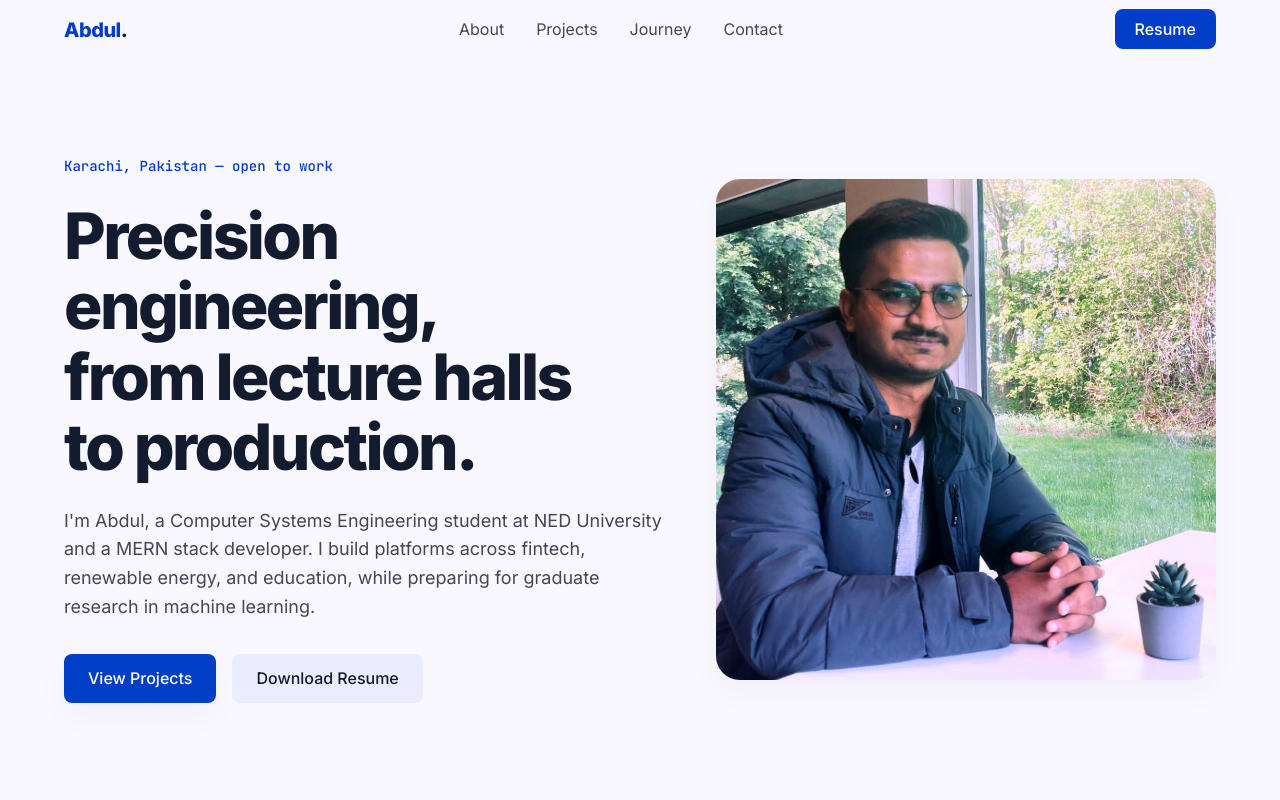
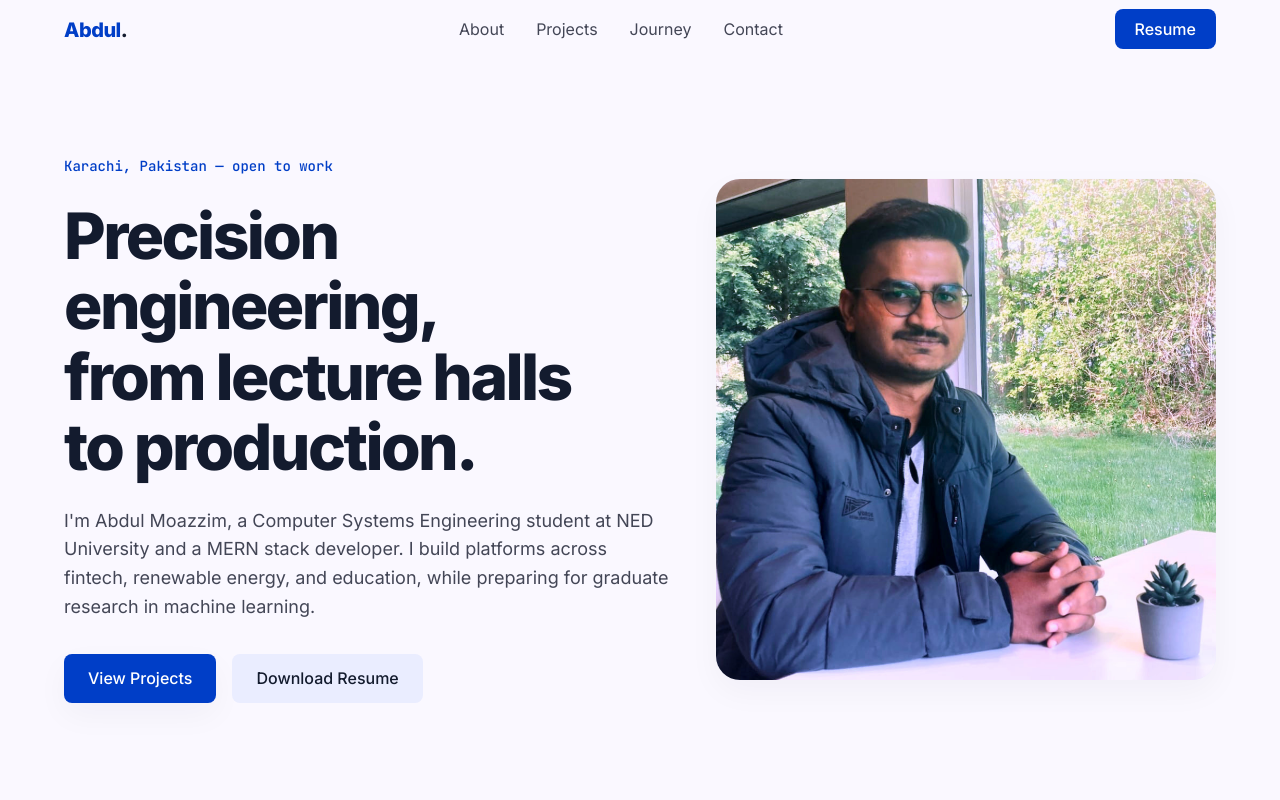
Before and after one commit to AbdulMoazzim/Portfolio, a Next.js app: page / in a window 1280 px wide. Shown: the top 800 px of the page. Built offline with nearby package versions, Linux system fonts and the light colour scheme.

Commit message:
Edited code

```diff
--- a/components/Hero.tsx
+++ b/components/Hero.tsx
@@ -16,7 +16,7 @@ export default function Hero() {
         </h1>
 
         <p className="max-w-2xl text-body-lg text-onsurface-variant">
-          I&apos;m Abdul, a Computer Systems Engineering student at NED
+          I&apos;m Abdul Moazzim, a Computer Systems Engineering student at NED
           University and a MERN stack developer. I build platforms across
           fintech, renewable energy, and education, while preparing for
           graduate research in machine learning.
```
